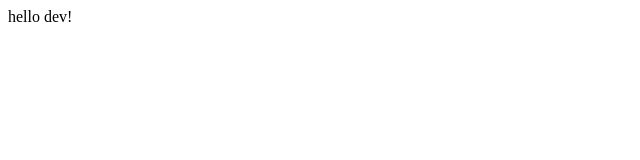
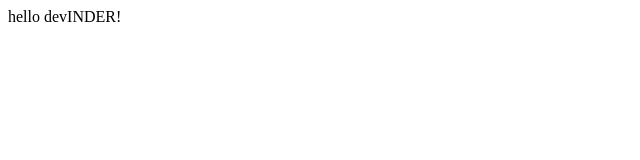
Before and after one commit to devbains786/c0741040_Dev, a plain HTML site: page c0741040_Dev/index.html in a window 1280 px wide. Shown: the full height of the page, 0-640 px from the left. Drawn offline with Linux system fonts and the light colour scheme.

Commit message:
FINAL_COMMIT

```diff
--- a/c0741040_Dev/index.html
+++ b/c0741040_Dev/index.html
@@ -6,7 +6,7 @@
     <link href="css/default.css" rel="stylesheet" />
 </head>
 <body onload="structureMethod()">
-    <div>hello dev!</div>
+    <div>hello devINDER!</div>
     <script src="js/main.js"></script>
 </body>
 </html>
```
